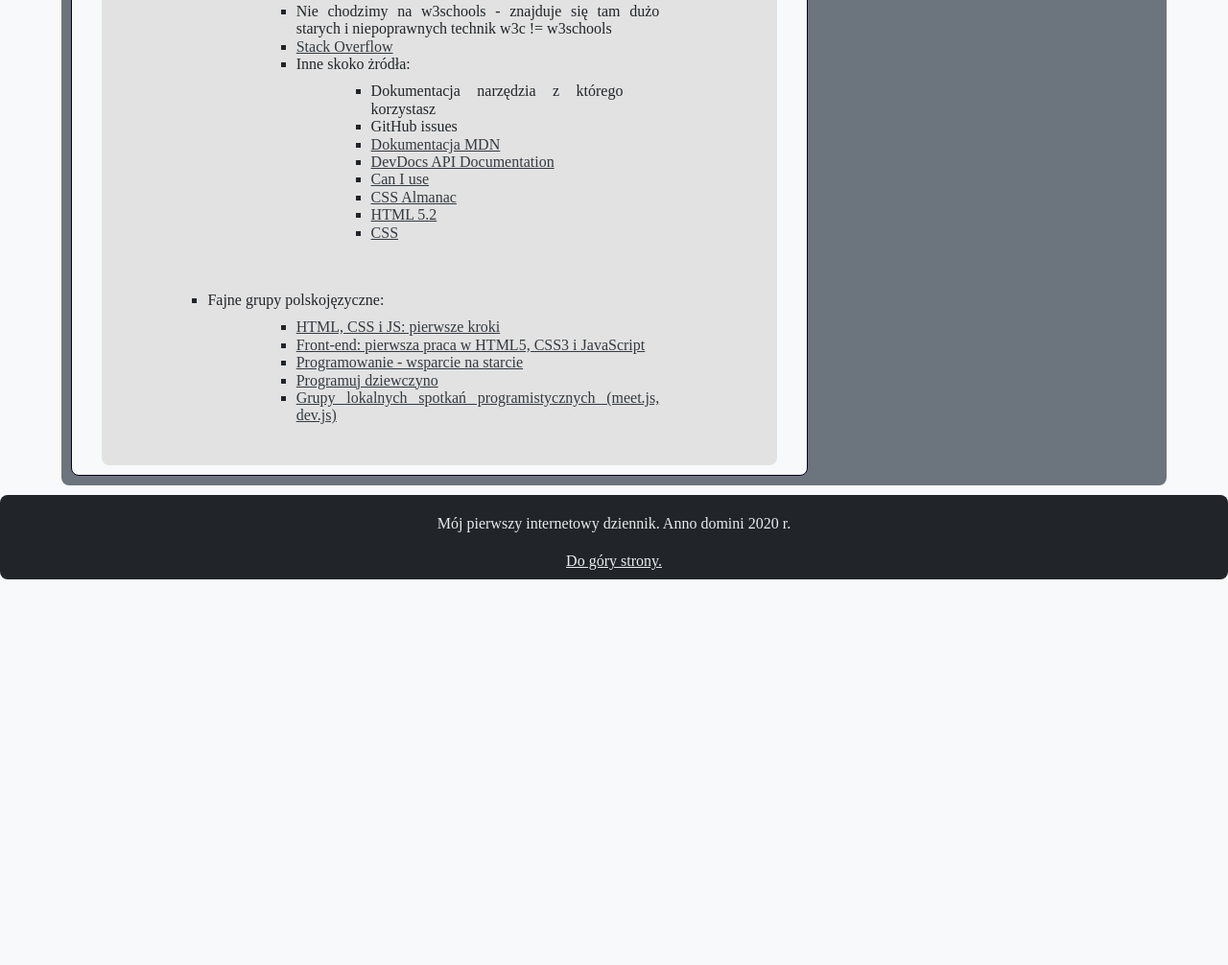
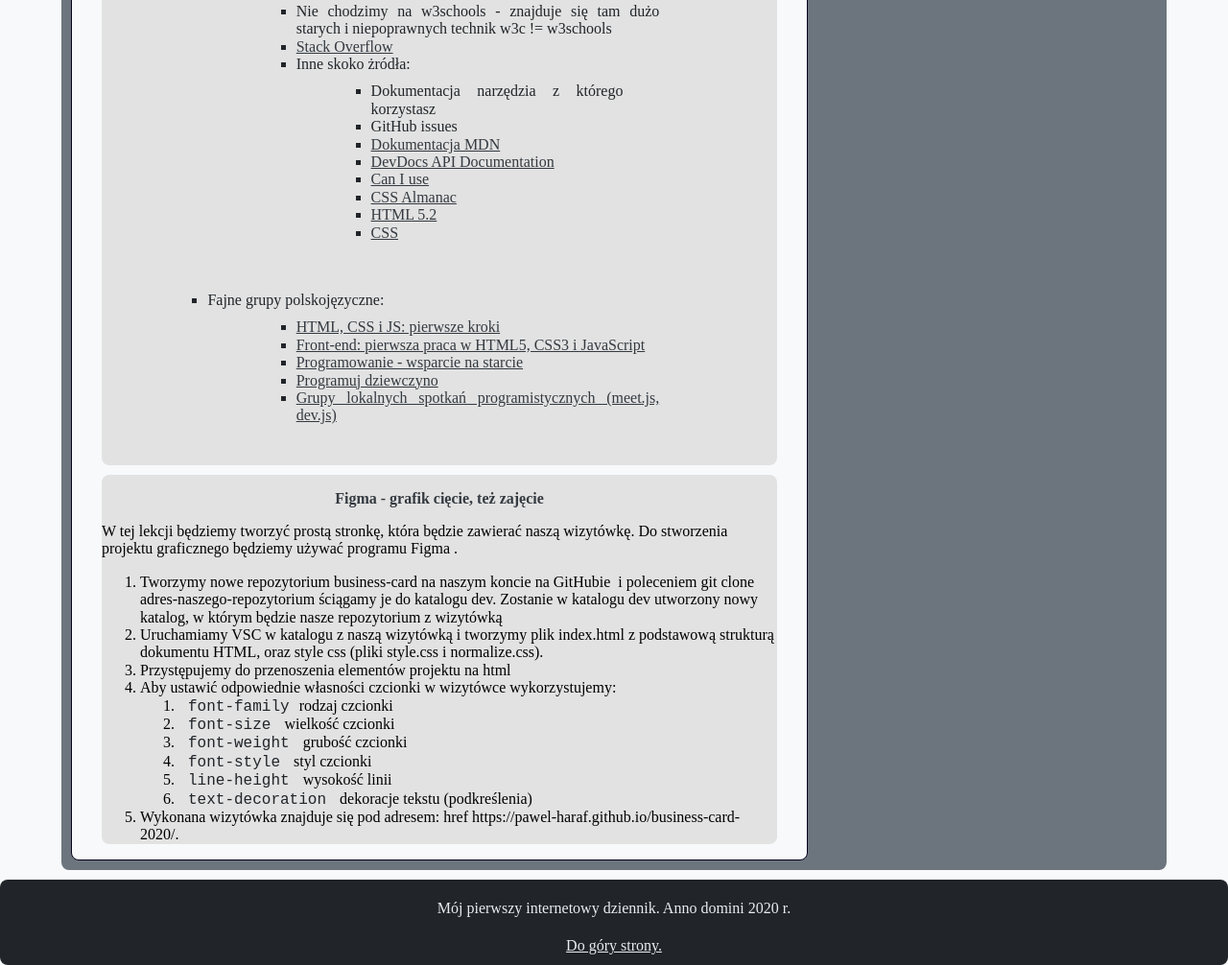
Before and after one commit to pawel-haraf/homepage1, a plain HTML site: page pages/nauka-narzedzia/tydzien5-narzedzia.html in a window 1280 px wide. Shown: the part 651-1657 px from the top of the page at 96% size. Before the commit the page ends 1255 px from the top, so only its background shows below. Drawn offline with Linux system fonts and the light colour scheme.

Commit message:
Add content to Tool's section

```diff
--- a/pages/nauka-narzedzia/tydzien5-narzedzia.html
+++ b/pages/nauka-narzedzia/tydzien5-narzedzia.html
@@ -49,19 +49,17 @@
               </p>
               <ol class="list">
                 <li class="list__item">Sprawdź czy plik jest zapisany?</li>
-                  <li class="list__item">
-                    Sprawdź czy edytujesz właściwy plik
-                  </li>
+                <li class="list__item">Sprawdź czy edytujesz właściwy plik</li>
                 <li class="list__item">
                   Sprawdź czy odświeżyłeś przeglądarkę - często pamięć cache
                   powoduje, że strona nie odświeża się jak powinna. Ponieważ
-                    część danych ładuje do pamięci cache (grafiki, fonty) i nie
-                    za każdym razem te pliki odświeża (dzięki temu strony
-                    szybciej się ładują) . Możemy to rozwiązać poprzez
-                    zaznaczenie w zakładce network devTools'ów opcję Disable
-                    cache. Co spowoduje, że wyłączymy pamięć cache. Można
-                    również odświeżyć stronę poprzez 'ctrl+f5'. Jest ot tzw.
-                    twarde odświeżenie strony.
+                  część danych ładuje do pamięci cache (grafiki, fonty) i nie za
+                  każdym razem te pliki odświeża (dzięki temu strony szybciej
+                  się ładują) . Możemy to rozwiązać poprzez zaznaczenie w
+                  zakładce network devTools'ów opcję Disable cache. Co
+                  spowoduje, że wyłączymy pamięć cache. Można również odświeżyć
+                  stronę poprzez 'ctrl+f5'. Jest ot tzw. twarde odświeżenie
+                  strony.
                 </li>
                 <li class="list__item">
                   Sprawdź czy nie masz błędów w edytorze/devtoolsach
@@ -72,11 +70,11 @@
                   powinniśmy szukać błędu.
                 </li>
                 <li class="list__item">
-                    Zajrzyj w zakładkę network, często są tam informacje,
-                    dlaczego dany plik się nie ładuje (wyświetlany jest tam
-                    statusy wszystkich plików i może być np błąd 404,  czyli pod
-                    daną lokalizacją nie danego pliku i przeglądarka ie wie
-                    gdzie on się znajduje -  może być zła nazwa pliku wpisana ).
+                  Zajrzyj w zakładkę network, często są tam informacje, dlaczego
+                  dany plik się nie ładuje (wyświetlany jest tam statusy
+                  wszystkich plików i może być np błąd 404,  czyli pod daną
+                  lokalizacją nie danego pliku i przeglądarka ie wie gdzie on
+                  się znajduje -  może być zła nazwa pliku wpisana ).
                 </li>
                 <li class="list__item">
                   Pogadaj z kaczką - często opisanie kodu komuś (np. gumowej
@@ -87,8 +85,8 @@
                   nie jest opisane gdzieś w internecie.
                   <ol class="list">
                     <li class="list__item">
-                        Nie chodzimy na w3schools - znajduje się tam dużo
-                        starych i niepoprawnych technik w3c != w3schools
+                      Nie chodzimy na w3schools - znajduje się tam dużo starych
+                      i niepoprawnych technik w3c != w3schools
                     </li>
                     <li class="list__item">
                       <a href="https://stackoverflow.com/" class="list__link"
@@ -156,17 +154,26 @@
                       </a>
                     </li>
                     <li class="list__item">
-                        <a href="https://www.facebook.com/groups/1485218891734165/" class="list__link">
+                      <a
+                        href="https://www.facebook.com/groups/1485218891734165/"
+                        class="list__link"
+                      >
                         Front-end: pierwsza praca w HTML5, CSS3 i JavaScript
                       </a>
                     </li>
                     <li class="list__item">
-                        <a href="https://www.facebook.com/groups/157790704649699/" class="list__link">
+                      <a
+                        href="https://www.facebook.com/groups/157790704649699/"
+                        class="list__link"
+                      >
                         Programowanie - wsparcie na starcie
                       </a>
                     </li>
                     <li class="list__item">
-                        <a href="https://www.facebook.com/groups/programujdziewczyno/" class="list__link">
+                      <a
+                        href="https://www.facebook.com/groups/programujdziewczyno/"
+                        class="list__link"
+                      >
                         Programuj dziewczyno
                       </a>
                     </li>
@@ -180,6 +187,63 @@
                 </li>
               </ol>
             </article>
+            <article class="article" id="2">
+              <h4 class="article__header">
+                Figma - grafik cięcie, też zajęcie
+              </h4>
+              <p class="article__desctiption">
+                W tej lekcji będziemy tworzyć prostą stronkę, która będzie
+                zawierać naszą wizytówkę. Do stworzenia projektu graficznego
+                będziemy używać programu Figma .
+              </p>
+              <ol class="order-list">
+                <li class="order-list__item">
+                  Tworzymy nowe repozytorium business-card na naszym koncie na
+                  GitHubie  i poleceniem git clone adres-naszego-repozytorium
+                  ściągamy je do katalogu dev. Zostanie w katalogu dev utworzony
+                  nowy katalog, w którym będzie nasze repozytorium z wizytówką
+                </li>
+                <li class="order-list__item">
+                  Uruchamiamy VSC w katalogu z naszą wizytówką i tworzymy plik
+                  index.html z podstawową strukturą dokumentu HTML, oraz style
+                  css (pliki style.css i normalize.css).
+                </li>
+                <li class="order-list__item">
+                  Przystępujemy do przenoszenia elementów projektu na html
+                </li>
+                <li class="order-list__item">
+                  Aby ustawić odpowiednie własności czcionki w wizytówce
+                  wykorzystujemy:
+                  <ol class="order-list__item">
+                    <li class="order-list__item">
+                      <code class="code">font-family</code>rodzaj czcionki
+                    </li>
+                    <li class="order-list__item">
+                      <code class="code">font-size</code> wielkość czcionki
+                    </li>
+                    <li class="order-list__item">
+                      <code class="code">font-weight</code> grubość czcionki
+                    </li>
+                    <li class="order-list__item">
+                      <code class="code">font-style</code> styl czcionki
+                    </li>
+                    <li class="order-list__item">
+                      <code class="code">line-height</code> wysokość linii
+                    </li>
+                    <li class="order-list__item">
+                      <code class="code">text-decoration</code> dekoracje tekstu
+                      (podkreślenia)
+                    </li>
+                  </ol>
+                </li>
+                <li class="order-list__item">
+                  Wykonana wizytówka znajduje się pod adresem:
+                  <a class="order-list__link">
+                    href https://pawel-haraf.github.io/business-card-2020/.
+                  </a>
+                </li>
+              </ol>
+            </article>
           </section>
         </section>
         <!-- Menu boczne-->
@@ -187,6 +251,9 @@
           <h3 class="aside__header">Spis treści</h3>
           <nav class="aside__navigation">
             <a href="#1" class="aside__link">U mnie (nie) działa</a>
+            <a href="#1" class="aside__link"
+              >Figma - grafik cięcie, też zajęcie</a
+            >
           </nav>
         </section>
       </div>
```
Also changed, not shown: pages/nauka-narzedzia.html (+1 -3 lines). Lines whose indentation alone changed are shown as unchanged.
